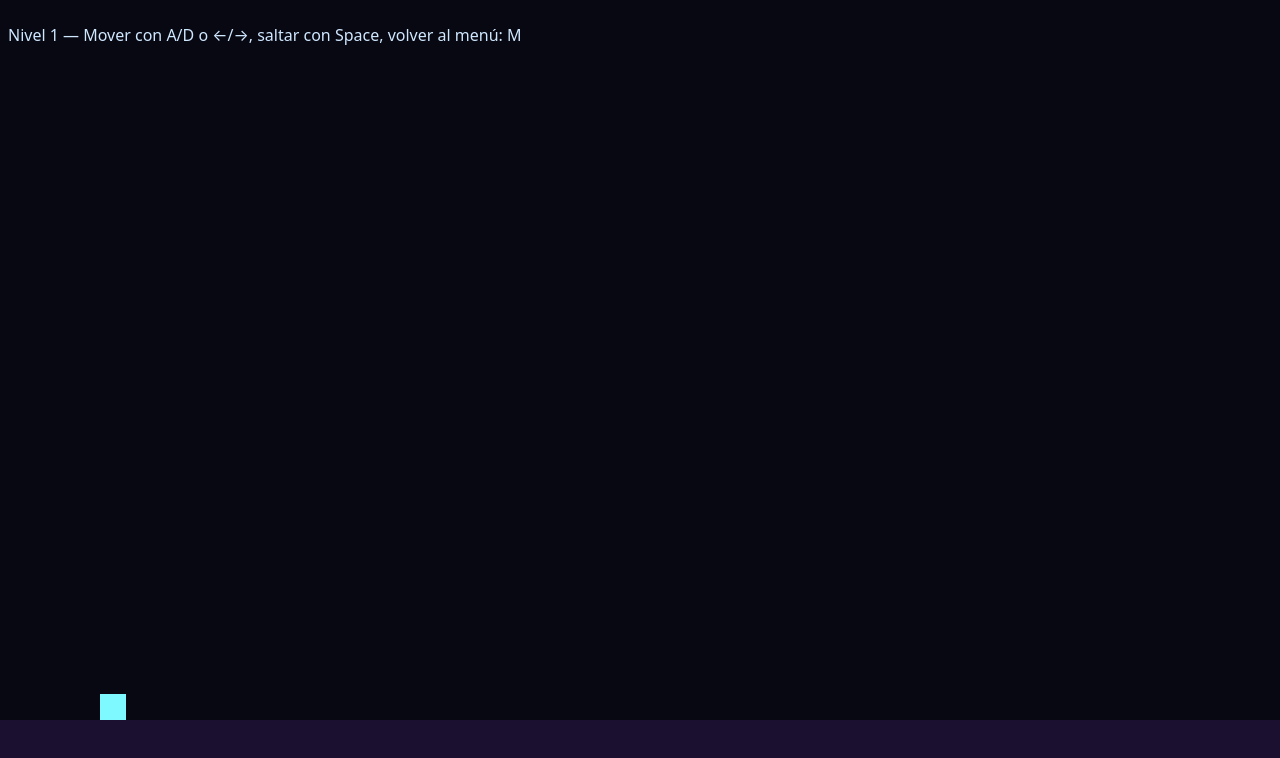
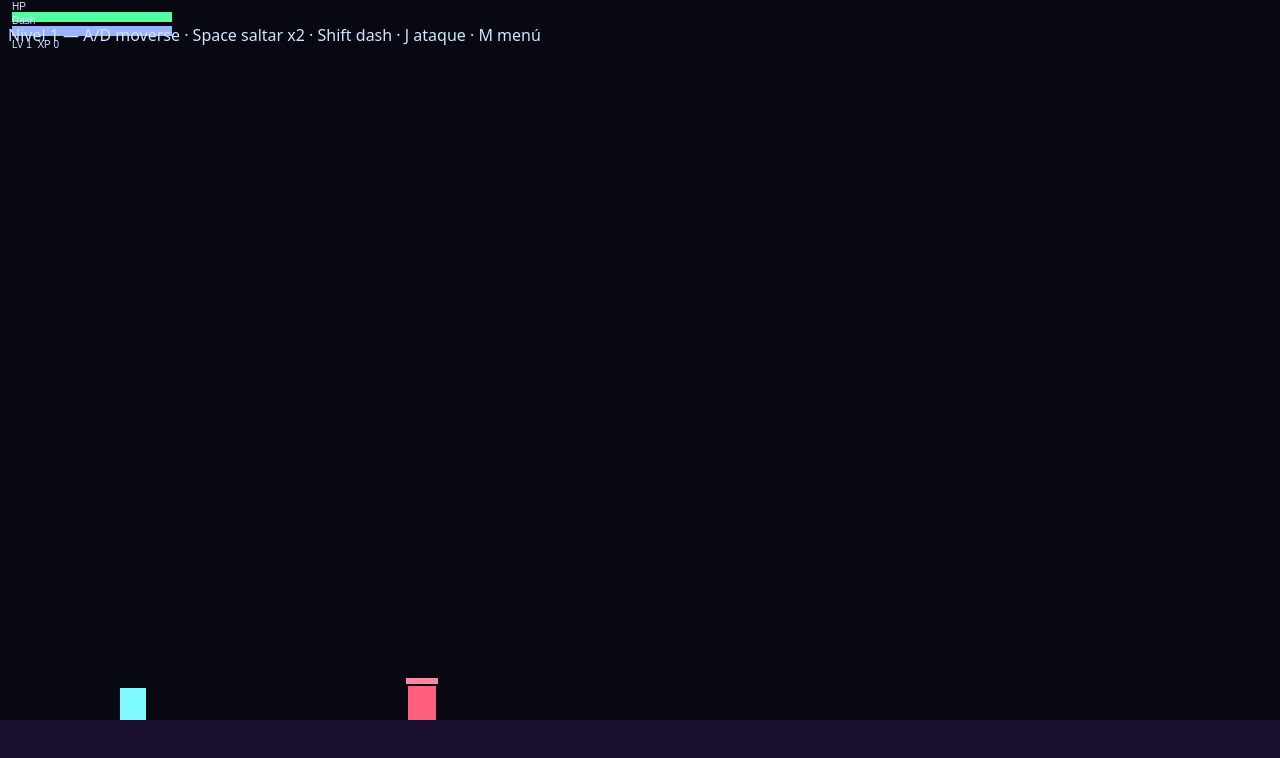
Before and after one commit to ZafiroPijiros/NEONVANIA, a plain HTML site: page index.html in a window 1280 px wide. Both pictures are taken after a click on the button "▶ Jugar". Drawn offline with Linux system fonts and the light colour scheme.

Commit message:
Add files via upload

```diff
--- a/index.html
+++ b/index.html
@@ -3,7 +3,7 @@
 <head>
   <meta charset="utf-8" />
   <meta name="viewport" content="width=device-width,initial-scale=1" />
-  <title>NEONVANIA — Vertical Slice</title>
+  <title>NEONVANIA — v2</title>
   <link rel="stylesheet" href="styles.css">
 </head>
 <body>
--- a/src/scenes/level1.js
+++ b/src/scenes/level1.js
@@ -1,30 +1,204 @@
+// v2: jugador avanzado + enemigo simple + HUD
 export class Level1 {
   constructor(engine){
     this.engine=engine;
-    this.player = { x: 100, y: 100, size: 26, color: "#7df9ff", vx:0, vy:0 };
-    this.g = 1400; this.speed=320; this.jumpV=-560; this.onGround=false;
+    // Mundo
+    this.g = 1500;
+    this.friction = 0.9;
+    this.ground = () => this.h()-80;
+    // Jugador
+    this.p = {
+      x: 120, y: 120, w: 26, h: 32,
+      vx:0, vy:0, facing: 1,
+      speed: 360, jumpV: -580,
+      onGround: false,
+      jumpsMax: 2, jumpsLeft: 2,
+      // dash
+      dashSpeed: 840, dashing:false, dashTime:0, dashDur:0.18, dashCD:0.6, dashCdLeft:0,
+      inv:0, invTime:0.25,
+      // combate
+      attacking:false, atkTime:0, atkDur:0.18, atkDamage:25,
+      // stats
+      hp:100, hpMax:100, stamina:100, stmMax:100, xp:0, level:1,
+    };
+    // Enemigo simple
+    this.enemy = { x: 520, y: 0, w: 28, h: 34, vx: 40, dir: -1, hp: 60, alive:true };
+    // Input edge detection
+    this.prevKeys = {};
   }
+
+  w(){ return this.engine.canvas.width/this.engine.dpr; }
+  h(){ return this.engine.canvas.height/this.engine.dpr; }
+
   start(){
-    this.engine.ui.innerHTML="<p style='color:#cfe7ff'>Nivel 1 — Mover con A/D o ←/→, saltar con Space, volver al menú: M</p>";
+    this.engine.ui.innerHTML = "<p style='color:#cfe7ff'>Nivel 1 — A/D moverse · Space saltar x2 · Shift dash · J ataque · M menú</p>";
+    // colocar enemigo sobre el suelo
+    this.enemy.y = this.ground() - this.enemy.h;
   }
+
+  keyDown(code){ return !!this.engine.keys[code]; }
+  keyPressed(code){ return this.keyDown(code) && !this.prevKeys[code]; }
+
+  rectsOverlap(a,b){
+    return a.x < b.x + b.w && a.x + a.w > b.x && a.y < b.y + b.h && a.y + a.h > b.y;
+  }
+
   update(dt){
-    const k=this.engine.keys,p=this.player;
-    const left=k['ArrowLeft']||k['KeyA'], right=k['ArrowRight']||k['KeyD'];
-    if(left&&!right)p.vx=-this.speed; else if(right&&!left)p.vx=this.speed; else p.vx=0;
-    const wantJump=k['Space']||k['KeyW']||k['ArrowUp'];
-    if(wantJump&&this.onGround){p.vy=this.jumpV; this.onGround=false;}
-    p.vy+=this.g*dt; p.x+=p.vx*dt; p.y+=p.vy*dt;
-    const gy=this.engine.canvas.height/this.engine.dpr-80;
-    if(p.y+p.size>gy){p.y=gy-p.size;p.vy=0;this.onGround=true;}
-    if(k["KeyM"])this.engine.start("menu");
+    const k = this.engine.keys;
+    const p = this.p;
+
+    // --- entrada horizontal ---
+    const left = this.keyDown('ArrowLeft') || this.keyDown('KeyA');
+    const right = this.keyDown('ArrowRight') || this.keyDown('KeyD');
+    if (!p.dashing) {
+      if (left && !right) { p.vx = -p.speed; p.facing = -1; }
+      else if (right && !left) { p.vx = p.speed; p.facing = 1; }
+      else { p.vx *= this.friction; if (Math.abs(p.vx) < 2) p.vx = 0; }
+    }
+
+    // --- saltos (doble salto) ---
+    if (p.onGround) p.jumpsLeft = p.jumpsMax;
+    const jumpPressed = this.keyPressed('Space') || this.keyPressed('KeyW') || this.keyPressed('ArrowUp');
+    if (jumpPressed && p.jumpsLeft > 0) {
+      p.vy = p.jumpV;
+      p.onGround = false;
+      p.jumpsLeft--;
+    }
+
+    // --- dash ---
+    p.dashCdLeft = Math.max(0, p.dashCdLeft - dt);
+    if (!p.dashing && p.dashCdLeft === 0 && this.keyPressed('ShiftLeft')) {
+      p.dashing = true; p.dashTime = p.dashDur; p.dashCdLeft = p.dashCD;
+      p.inv = Math.max(p.inv, p.invTime);
+      p.vx = p.facing * p.dashSpeed; p.vy = 0;
+    }
+    if (p.dashing) {
+      p.dashTime -= dt;
+      if (p.dashTime <= 0) { p.dashing = false; }
+    }
+
+    // --- física ---
+    if (!p.dashing) p.vy += this.g * dt;
+    p.x += p.vx * dt;
+    p.y += p.vy * dt;
+
+    // --- colisiones con suelo ---
+    const gy = this.ground();
+    if (p.y + p.h > gy) { p.y = gy - p.h; p.vy = 0; p.onGround = true; } else { p.onGround = false; }
+    // paredes
+    if (p.x < 0) p.x = 0;
+    if (p.x + p.w > this.w()) p.x = this.w() - p.w;
+
+    // --- ataque melee ---
+    if (!p.attacking && this.keyPressed('KeyJ')) {
+      p.attacking = true; p.atkTime = p.atkDur;
+    }
+    if (p.attacking) {
+      p.atkTime -= dt;
+      if (p.atkTime <= 0) p.attacking = false;
+    }
+
+    // hitbox de ataque (frente al jugador)
+    if (p.attacking && this.enemy.alive) {
+      const hit = {
+        x: p.facing>0 ? p.x + p.w : p.x - 22,
+        y: p.y + 4,
+        w: 22,
+        h: p.h - 8
+      };
+      const ebox = { x:this.enemy.x, y:this.enemy.y, w:this.enemy.w, h:this.enemy.h };
+      if (this.rectsOverlap(hit, ebox)) {
+        this.enemy.hp -= p.atkDamage;
+        // pequeño knockback
+        this.enemy.x += p.facing>0 ? 10 : -10;
+        if (this.enemy.hp <= 0) { this.enemy.alive = false; }
+      }
+    }
+
+    // --- enemigo patrulla simple ---
+    if (this.enemy.alive) {
+      this.enemy.x += this.enemy.vx * this.enemy.dir * dt;
+      // rebote en paredes
+      if (this.enemy.x < 60) { this.enemy.x = 60; this.enemy.dir = 1; }
+      if (this.enemy.x + this.enemy.w > this.w()-60) { this.enemy.x = this.w()-60 - this.enemy.w; this.enemy.dir = -1; }
+      // daño por contacto si no está invencible
+      if (this.rectsOverlap({x:p.x,y:p.y,w:p.w,h:p.h},{x:this.enemy.x,y:this.enemy.y,w:this.enemy.w,h:this.enemy.h})) {
+        if (p.inv <= 0) {
+          p.hp = Math.max(0, p.hp - 10);
+          p.inv = p.invTime;
+          // retroceso del jugador
+          p.vx = -p.facing * 240;
+          if (p.hp === 0) this.engine.start('menu');
+        }
+      }
+    }
+
+    // timers
+    p.inv = Math.max(0, p.inv - dt);
+
+    // volver al menú
+    if (this.keyDown('KeyM')) this.engine.start('menu');
+
+    // guardar estado de teclas para edge detection
+    this.prevKeys = Object.assign({}, this.engine.keys);
   }
+
   draw(ctx){
-    const cw=this.engine.canvas.width/this.engine.dpr;
-    const ch=this.engine.canvas.height/this.engine.dpr;
-    ctx.save();ctx.setTransform(this.engine.dpr,0,0,this.engine.dpr,0,0);
-    ctx.fillStyle="#070811";ctx.fillRect(0,0,cw,ch);
-    const gy=ch-80;ctx.fillStyle="#1b1030";ctx.fillRect(0,gy,cw,ch-gy);
-    ctx.fillStyle=this.player.color;ctx.fillRect(this.player.x,this.player.y,this.player.size,this.player.size);
+    const cw=this.w(), ch=this.h();
+    ctx.save();
+    ctx.setTransform(this.engine.dpr,0,0,this.engine.dpr,0,0);
+
+    // fondo
+    ctx.fillStyle = "#070811"; ctx.fillRect(0,0,cw,ch);
+
+    // suelo
+    const gy = this.ground();
+    ctx.fillStyle = "#1b1030"; ctx.fillRect(0, gy, cw, ch-gy);
+
+    // enemigo
+    if (this.enemy.alive) {
+      ctx.fillStyle = "#ff5e7d";
+      ctx.fillRect(this.enemy.x, this.enemy.y, this.enemy.w, this.enemy.h);
+      // barra hp del enemigo
+      ctx.fillStyle = "#2b1b2a";
+      ctx.fillRect(this.enemy.x-2, this.enemy.y-8, this.enemy.w+4, 6);
+      ctx.fillStyle = "#ff88a1";
+      const ew = (this.enemy.w+4) * Math.max(0, this.enemy.hp/60);
+      ctx.fillRect(this.enemy.x-2, this.enemy.y-8, ew, 6);
+    }
+
+    // jugador
+    const p=this.p;
+    ctx.fillStyle = p.inv>0 ? "#b2fff9" : "#7df9ff";
+    ctx.fillRect(p.x, p.y, p.w, p.h);
+
+    // hitbox ataque (debug visual)
+    if (p.attacking) {
+      const hx = p.facing>0 ? p.x + p.w : p.x - 22;
+      ctx.globalAlpha = 0.35;
+      ctx.fillStyle = "#7dffc7";
+      ctx.fillRect(hx, p.y+4, 22, p.h-8);
+      ctx.globalAlpha = 1;
+    }
+
+    // --- HUD ---
+    const pad = 12;
+    // HP
+    const barW = 160, barH = 10;
+    ctx.fillStyle = "#2a334d"; ctx.fillRect(pad, pad, barW, barH);
+    ctx.fillStyle = "#52ff9f"; ctx.fillRect(pad, pad, barW*(p.hp/p.hpMax), barH);
+    ctx.fillStyle = "#cfe7ff"; ctx.fillText("HP", pad, pad-2);
+
+    // Stamina (placeholder ligada al dash CD)
+    const cd = p.dashCdLeft / p.dashCD;
+    ctx.fillStyle = "#2a334d"; ctx.fillRect(pad, pad+14, barW, barH);
+    ctx.fillStyle = "#9bb3ff"; ctx.fillRect(pad, pad+14, barW*(1-cd), barH);
+    ctx.fillStyle = "#cfe7ff"; ctx.fillText("Dash", pad, pad+12);
+
+    // Nivel / XP (placeholder visual)
+    ctx.fillStyle = "#cfe7ff";
+    ctx.fillText(`LV ${p.level}  XP ${p.xp}`, pad, pad+36);
+
     ctx.restore();
   }
 }
--- a/src/scenes/menu.js
+++ b/src/scenes/menu.js
@@ -4,8 +4,9 @@ export class MenuScene {
     const ui = this.engine.ui;
     ui.innerHTML = `
       <div style="text-align:center; padding:20px; color:#cfe7ff;">
-        <h1>🌌 NEONVANIA</h1>
-        <p>Metroidvania + Lucha + RPG + Bullet Time</p>
+        <h1>🌌 NEONVANIA v2</h1>
+        <p>Jugador avanzado: doble salto, dash, ataque y HUD</p>
+        <p>Controles: A/D moverse · Space saltar · Shift dash · J ataque · M menú</p>
         <button id="playBtn">▶ Jugar</button>
       </div>
     `;
```
Also changed, not shown: 1 other file.
